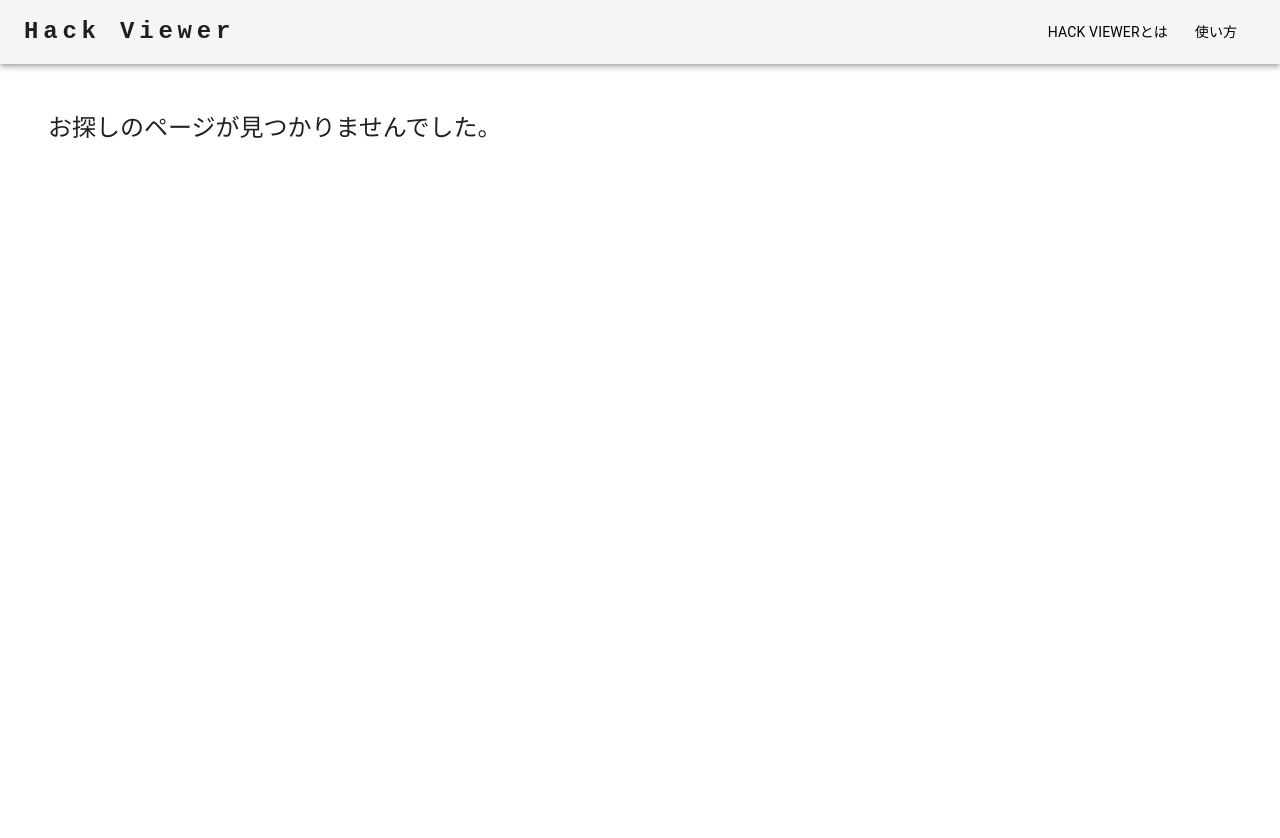
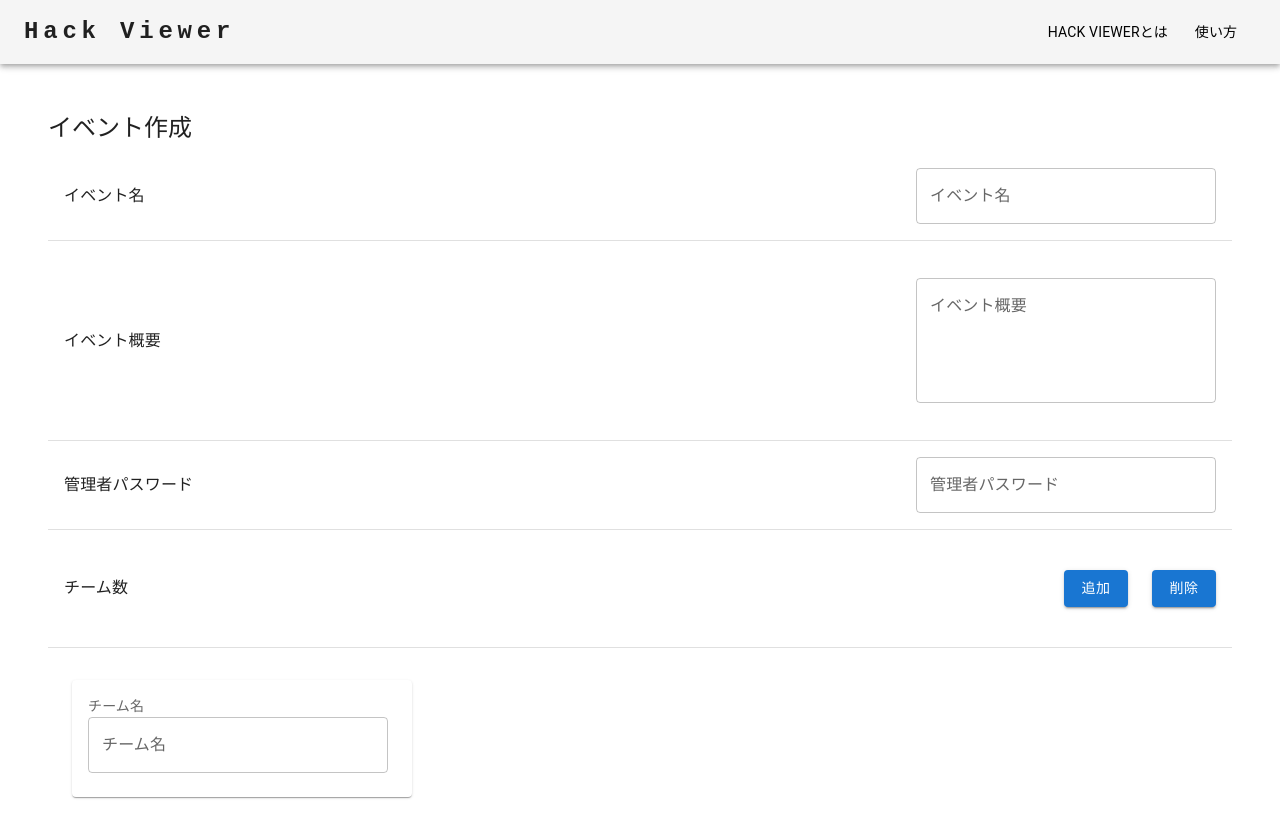
Before and after one commit to nameless-mc/hack-viewer-web-client, a React (Create React App) app in the folder hack-viewer/: page /EventMake in a window 1280 px wide. Shown: the top 838 px of the page. Before the commit the page ends 800 px from the top, so only its background shows below. Built offline with nearby package versions, Linux system fonts and the light colour scheme; no server answers.

Commit message:
eventmakepage

```diff
--- /dev/null
+++ b/hack-viewer/src/components/organisms/eventmake/EventMakeBody.jsx
@@ -0,0 +1,61 @@
+import { Button, Container, Grid, List, ListItem, ListItemText, Slider, TextField, Typography } from "@mui/material";
+import Grid2 from "@mui/material/Unstable_Grid2/Grid2";
+import { Box } from "@mui/system";
+import { useState } from "react";
+import EventMakeCard from "./EventMakeCard";
+
+
+const EventMakeBody = () => {
+    const [teams, setTeams] = useState(1)
+
+    const plusTeams = () => setTeams(teams+1);
+    const minusTeams = () => setTeams(teams-1);
+
+    return(
+        <Box>
+            <List>
+                <ListItem divider sx={{py:2}}>
+                    <ListItemText>
+                        <Typography variant="subtitle1">
+                            イベント名
+                        </Typography>
+                    </ListItemText>
+                    <TextField label="イベント名" variant="outlined" sx={{width:300}}></TextField>
+                </ListItem>
+                <ListItem divider sx={{py:2, height:200}}>
+                    <ListItemText>
+                        <Typography variant="subtitle1" sx={{py:'auto'}}>
+                            イベント概要
+                        </Typography>
+                    </ListItemText>
+                    <TextField label="イベント概要" variant="outlined" multiline rows={4} sx={{width:300}}></TextField>
+                </ListItem>
+                <ListItem divider sx={{py:2}}>
+                    <ListItemText>
+                        <Typography variant="subtitle1">
+                            管理者パスワード
+                        </Typography>
+                    </ListItemText>
+                    <TextField label="管理者パスワード" variant="outlined" sx={{width:300}}></TextField>
+                </ListItem>
+                <ListItem divider sx={{py:5}}>
+                    <ListItemText>
+                        <Typography variant="subtitle1">
+                            チーム数
+                        </Typography>
+                    </ListItemText>
+                    <Button sx={{mx:3}} variant="contained" onClick={plusTeams}>追加</Button>
+                    <Button variant="contained" onClick={minusTeams}>削除</Button>
+                </ListItem>
+            </List>
+            {[...Array({teams})].map((_) => (
+                <Grid item key={teams}>
+                    <EventMakeCard></EventMakeCard>
+                </Grid>
+                )
+            )}
+        </Box>
+    )
+}
+
+export default EventMakeBody;
--- /dev/null
+++ b/hack-viewer/src/components/organisms/eventmake/EventMakeCard.jsx
@@ -0,0 +1,31 @@
+import * as React from 'react';
+import Box from '@mui/material/Box';
+import Card from '@mui/material/Card';
+import CardContent from '@mui/material/CardContent';
+import Typography from '@mui/material/Typography';
+import { Button, CardActions, Step, StepLabel, Stepper, TextField } from '@mui/material';
+
+import teamData from "./teamData.json";
+
+const steps = [
+    "アイデア出し",
+    "仕様検討",
+    "機能開発",
+    "統合",
+    "プレゼン作成"
+];
+
+function EventMakeCard() {
+  return (
+    <Card sx={{width:340, m:3}}>
+        <CardContent>
+            <Typography sx={{ fontSize: 14 }} color="text.secondary">
+                チーム名
+            </Typography>
+            <TextField label="チーム名" variant="outlined" sx={{width:300}}></TextField>
+        </CardContent>
+    </Card>
+  );
+}
+
+export default EventMakeCard;
--- /dev/null
+++ b/hack-viewer/src/components/organisms/eventmake/teamData.json
@@ -0,0 +1,27 @@
+[
+    {
+        "id":"1",
+        "teamname":"緑茶は伊右衛門派",
+        "progres":0
+    },
+    {
+        "id":"2",
+        "teamname":"やさしいコク",
+        "progres":2
+    },
+    {
+        "id":"3",
+        "teamname":"ハッカ容器",
+        "progres":1
+    },
+    {
+        "id":"4",
+        "teamname":"Devroll",
+        "progres":3
+    },
+    {
+        "id":"5",
+        "teamname":"CDLE youth",
+        "progres":3
+    }
+]
--- /dev/null
+++ b/hack-viewer/src/components/pages/EventMakePage.jsx
@@ -0,0 +1,19 @@
+import { Box } from "@mui/material";
+import EventMakeBody from "../organisms/eventmake/EventMakeBody";
+import MainTitle from "../organisms/MainTitle";
+import MainLayout from "../templates/MainLayout";
+
+const EventMakePage = () => {
+    return(
+        <MainLayout>
+            <Box>
+                <MainTitle>
+                    イベント作成
+                </MainTitle>
+                <EventMakeBody/>
+            </Box>
+        </MainLayout>
+    )
+}
+
+export default EventMakePage;
--- a/hack-viewer/src/components/router/MainRouter.jsx
+++ b/hack-viewer/src/components/router/MainRouter.jsx
@@ -1,5 +1,6 @@
 import { BrowserRouter, Routes, Route } from "react-router-dom";
 import Errorpage from "../pages/ErrorPage";
+import EventMakePage from "../pages/EventMakePage";
 import EventPage from "../pages/EventPage";
 import EventSettingPage from "../pages/EventSettingPage";
 import HomePage from "../pages/HomePage";
@@ -14,6 +15,7 @@ const MainRouter = () => {
         <Route path={"/"} element={<HomePage />} />
         <Route path={"/Event"} element={<EventPage />} />
         <Route path={"/TeamSetting"} element={<TeamSettingPage />} />
+        <Route path={"/EventMake"} element={<EventMakePage/>}/>
         <Route path={"/about"} element={<AboutPage />} />
         <Route path={"/howto"} element={<HowtoPage />} />
         <Route path={"/EventSettingPage"} element={<EventSettingPage />} />
```
